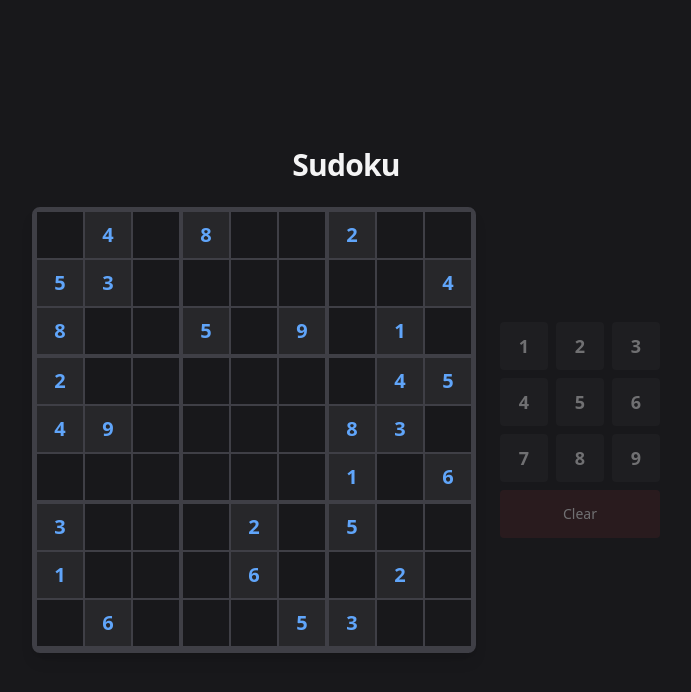
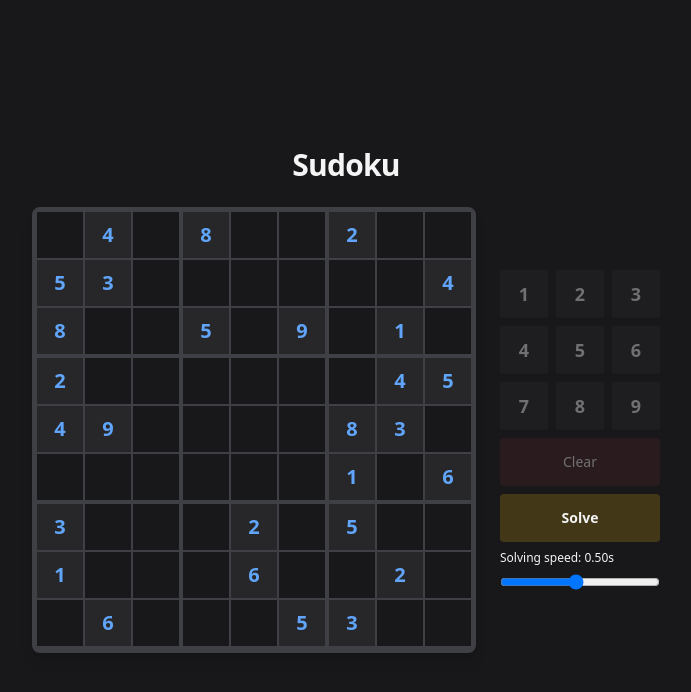
Before and after one commit to cassiossousa/sudoku-next, a Next.js app: page / in a window 1280 px wide. Shown: the top 692 px of the page, without its empty margins (294-985 px from the left). Built offline with nearby package versions, Linux system fonts and the light colour scheme.

Commit message:
feat: allow backtracking to be used to solve the current game

```diff
--- a/app/components/sudoku-game-cell.tsx
+++ b/app/components/sudoku-game-cell.tsx
@@ -7,6 +7,7 @@ export default function SudokuCell({
   isInitial,
   isSelected,
   isInvalid,
+  isHighlighted,
   onSelect,
   onChange,
 }: {
@@ -16,6 +17,7 @@ export default function SudokuCell({
   isInitial: boolean;
   isSelected: boolean;
   isInvalid: boolean;
+  isHighlighted: boolean;
   onSelect: (pos: { row: number; col: number }) => void;
   onChange: (row: number, col: number, value: number | null) => void;
 }) {
@@ -43,12 +45,11 @@ export default function SudokuCell({
     : '';
 
   const selectedStyles = isSelected
-    ? `
-      ring-2 ring-blue-400
-      outline outline-2 outline-blue-400
-      outline-offset-[-2px]
-      relative z-10
-    `
+    ? 'ring-2 ring-blue-400 outline outline-2 outline-blue-400 outline-offset-[-2px] relative z-10'
+    : '';
+
+  const highlightedStyles = isHighlighted
+    ? 'bg-yellow-400/30 border-yellow-400'
     : '';
 
   return (
@@ -56,7 +57,7 @@ export default function SudokuCell({
       tabIndex={0}
       onClick={() => onSelect({ row, col })}
       onKeyDown={handleKeyDown}
-      className={`${baseStyles} ${stateStyles} ${invalidStyles} ${selectedStyles}`}
+      className={`${baseStyles} ${stateStyles} ${invalidStyles} ${selectedStyles} ${highlightedStyles}`}
     >
       {value ?? ''}
     </button>
--- a/app/components/sudoku-game.tsx
+++ b/app/components/sudoku-game.tsx
@@ -1,9 +1,10 @@
 'use client';
 
-import { useState } from 'react';
+import { useState, useRef } from 'react';
 import { SudokuGrid } from '../sudoku/sudoku';
 import SudokuCell from './sudoku-game-cell';
 import SudokuNumpad from './sudoku-numpad';
+import { solveByBacktracking } from '../solver/backtracking';
 
 export default function SudokuGame({
   initialValues,
@@ -19,6 +20,14 @@ export default function SudokuGame({
     col: number;
   } | null>(null);
 
+  const [highlighted, setHighlighted] = useState<boolean[][]>(
+    Array.from({ length: 9 }, () => Array(9).fill(false)),
+  );
+
+  const [speed, setSpeed] = useState(500); // ms
+
+  const solvingRef = useRef(false);
+
   function updateCell(row: number, col: number, value: number | null) {
     setSudoku((currentSudoku) => {
       const newSudoku = currentSudoku.getCopy();
@@ -33,6 +42,41 @@ export default function SudokuGame({
   function handleNumberInput(value: number | null) {
     if (!selected) return;
     updateCell(selected.row, selected.col, value);
+  }
+
+  async function handleSolve() {
+    if (solvingRef.current) return;
+    solvingRef.current = true;
+
+    const [solutions, backtrackingNeeded] = solveByBacktracking(sudoku);
+    const [solvedGrid, steps] = solutions[0];
+
+    // 1. Reset to initial values only
+    setSudoku(new SudokuGrid(initialValues));
+    setHighlighted(Array.from({ length: 9 }, () => Array(9).fill(false)));
+
+    // 2. Play steps
+    for (const step of steps) {
+      await new Promise((res) => setTimeout(res, speed));
+
+      setSudoku((current) => {
+        const next = current.getCopy();
+        const cell = next.findCellByPosition(step.position);
+        if (cell && !cell.hasInitialValue()) {
+          cell.setValue(step.value);
+        }
+        return next as SudokuGrid;
+      });
+
+      setHighlighted((prev) => {
+        const next = prev.map((r) => [...r]);
+        const [r, c] = step.position;
+        next[r][c] = true;
+        return next;
+      });
+    }
+
+    solvingRef.current = false;
   }
 
   const [isInvalid, invalidCells] = sudoku.isInvalid();
@@ -69,6 +113,7 @@ export default function SudokuGame({
                             selected?.row === row && selected?.col === col
                           }
                           isInvalid={isInvalid && invalidCells[row][col]}
+                          isHighlighted={highlighted[row][col]}
                           onSelect={setSelected}
                           onChange={updateCell}
                         />
@@ -82,7 +127,14 @@ export default function SudokuGame({
         ))}
       </div>
 
-      <SudokuNumpad disabled={!selected} onInput={handleNumberInput} />
+      {/* NUMPAD */}
+      <SudokuNumpad
+        onInput={handleNumberInput}
+        onSolve={handleSolve}
+        disabled={!selected}
+        speed={speed}
+        setSpeed={setSpeed}
+      />
     </div>
   );
 }
--- a/app/components/sudoku-numpad.tsx
+++ b/app/components/sudoku-numpad.tsx
@@ -2,12 +2,19 @@
 
 export default function SudokuNumpad({
   onInput,
+  onSolve,
   disabled,
+  speed,
+  setSpeed,
 }: {
   onInput: (value: number | null) => void;
+  onSolve: () => void;
   disabled: boolean;
+  speed: number;
+  setSpeed: (v: number) => void;
 }) {
   return (
+    <div className="flex flex-col gap-2">
       <div
         className={`
           grid grid-cols-9 md:grid-cols-3 gap-2
@@ -31,5 +38,27 @@ export default function SudokuNumpad({
           Clear
         </button>
       </div>
+
+      {/* Solve button (always active) */}
+      <button
+        onClick={onSolve}
+        className="h-12 bg-yellow-500/20 hover:bg-yellow-500/30 rounded text-sm font-semibold"
+      >
+        Solve
+      </button>
+
+      {/* Speed control */}
+      <div className="flex flex-col gap-2 text-xs">
+        <label>Solving speed: {(speed / 1000).toFixed(2)}s</label>
+        <input
+          type="range"
+          min={50}
+          max={1000}
+          step={50}
+          value={speed}
+          onChange={(e) => setSpeed(Number(e.target.value))}
+        />
+      </div>
+    </div>
   );
 }
```
Lines whose indentation alone changed are shown as unchanged.
